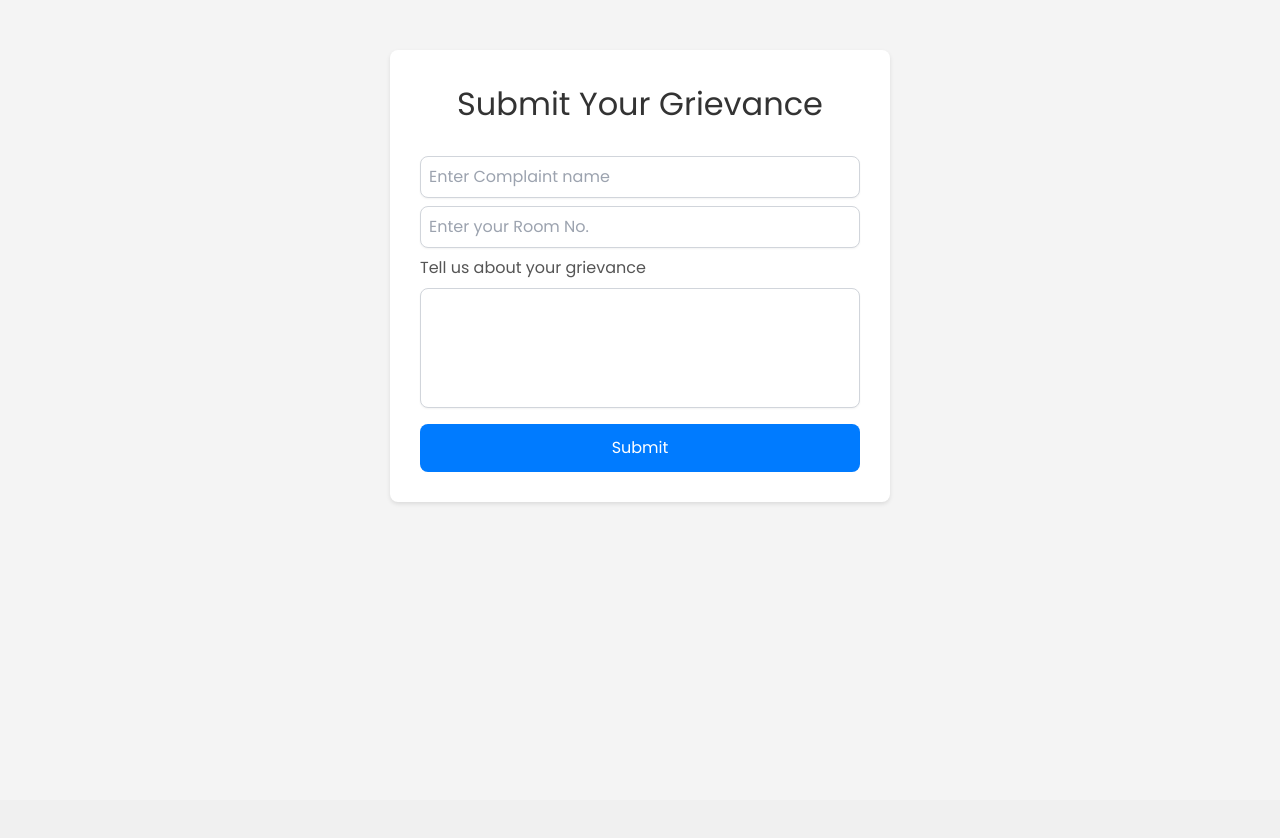
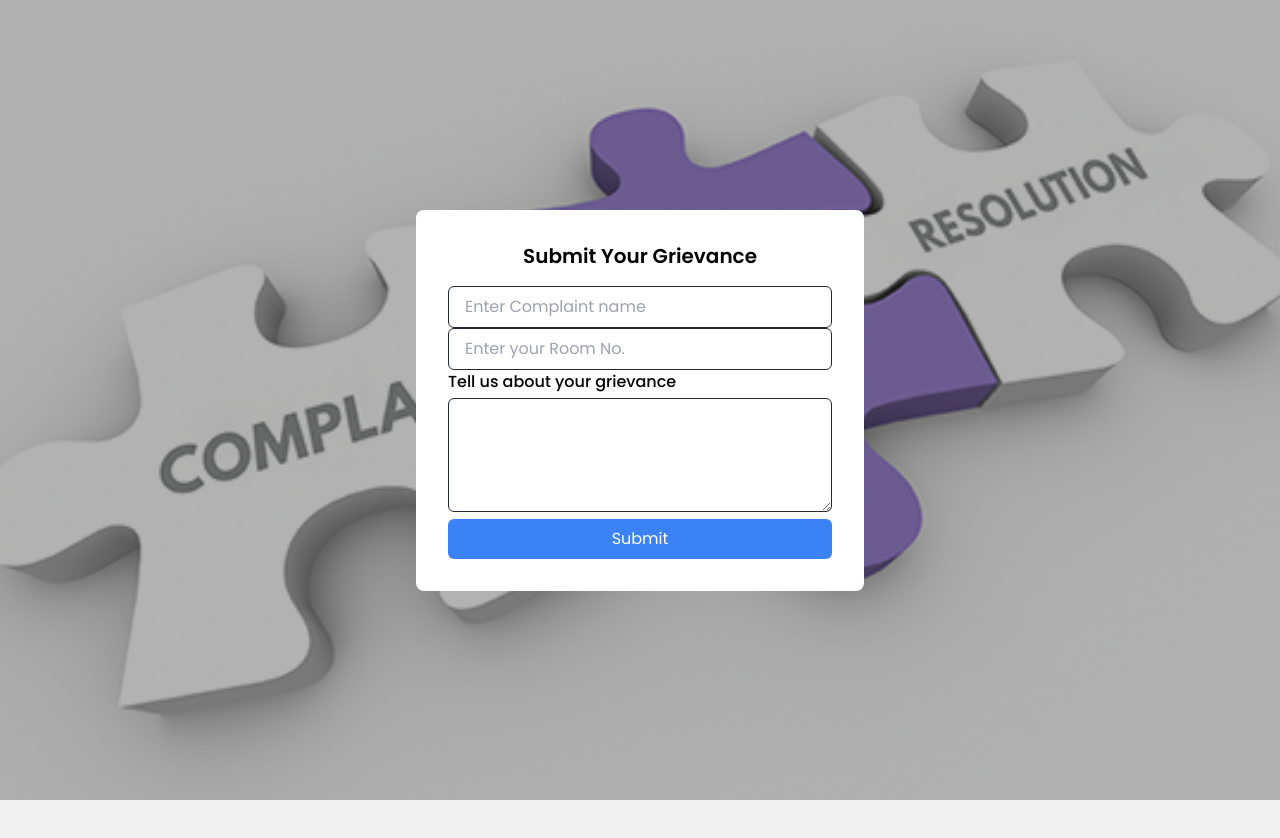
Before and after one commit to ushasri999/svecw-grievance-management-system, a React (Create React App) app: page /raiseComplaint in a window 1280 px wide. Shown: the top 838 px of the page. After the commit the page ends 800 px from the top, so only its background shows below. Built offline with nearby package versions, Linux system fonts and the light colour scheme.

Commit message:
RaiseComplaint.jsx

```diff
--- a/src/components/RaiseComplaint.js
+++ b/src/components/RaiseComplaint.js
@@ -1,6 +1,5 @@
 import React, { useState } from "react";
 import { GetAuthHeader } from "../utils/Headers";
-import "../css/RaiseComplaint.css"; // Import the CSS file for styling
 import Header from "./Header";
 import { useNavigate } from "react-router-dom";
 
@@ -29,7 +28,7 @@ const RaiseComplaint = () => {
         body: JSON.stringify(body),
       });
 
-      alert("Thank you")
+      alert("Thank you");
       navigate("/home?currentPage=Dashboard");
     } catch (err) {
       console.error(err.message);
@@ -37,41 +36,45 @@ const RaiseComplaint = () => {
   };
 
   return (
-    <div className="raise-container">
-      {/* <Header/> */}
-      <div className="row justify-content-center">
-    <div className="complaint-container">
-      <h3 className="form-heading">Submit Your Grievance</h3>
-      <div className="complaint-form">
-        <div className="complaint-fields">
+    <div className="w-full  bg-cover bg-no-repeat bg-center" style={{backgroundImage: "url('bg.png')"}}>
+      <div className="bg-black bg-opacity-30 min-h-screen flex justify-center items-center">
+        <div className="w-full max-w-md p-8 bg-white  rounded-lg shadow-md">
+          <h3 className="mb-4 text-xl font-semibold text-center">Submit Your Grievance</h3>
+          <form className="space-y-4" onSubmit={onSubmitForm}>
+            <div>
               <input
                 id="name"
                 type="text"
-            className="form-input"
+                className="w-full px-4 py-2 border rounded-md"
                 placeholder="Enter Complaint name"
                 onChange={(e) => setName(e.target.value)}
               />
+            </div>
+            <div>
               <input
                 id="email"
                 type="text"
-            className="form-input"
+                className="w-full px-4 py-2 border rounded-md"
                 placeholder="Enter your Room No."
                 onChange={(e) => setRoom(e.target.value)}
               />
-          <label className="form-label">Tell us about your grievance</label>
+            </div>
+            <div>
+              <label className="block mb-1 font-medium">Tell us about your grievance</label>
               <textarea
                 id="about"
-            className="form-textarea"
+                className="w-full px-4 py-2 border rounded-md"
+                rows="4"
                 onChange={(e) => setDescription(e.target.value)}
               ></textarea>
+            </div>
             <button
-            className="form-button"
-            onClick={onSubmitForm}
+              type="submit"
+              className="w-full px-4 py-2 text-white bg-blue-500 rounded-md hover:bg-blue-600"
             >
               Submit
             </button>
-        </div>
-      </div>
+          </form>
         </div>
       </div>
     </div>
```
Lines whose indentation alone changed are shown as unchanged.
